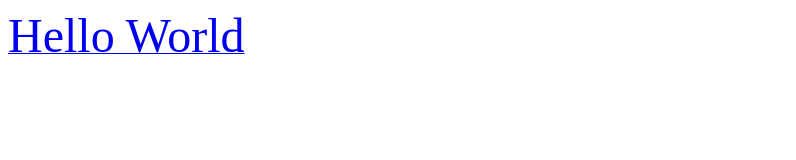
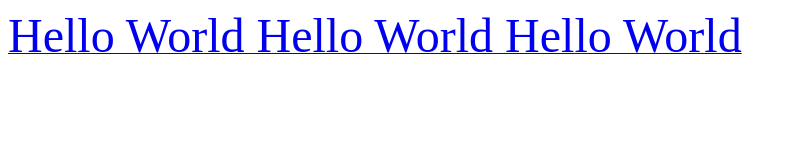
Before and after one commit to Musasshi90/musasshi90.github.io, a plain HTML site: page index.html in a window 1280 px wide. Shown: the whole page, without its empty margins (0-796 px from the left). Drawn offline with Linux system fonts and the light colour scheme.

Commit message:
Update index.html

```diff
--- a/index.html
+++ b/index.html
@@ -5,6 +5,6 @@
 </head>
 <body>
 <a href="itms-services://?action=download-manifest&url=https://musasshi90.github.io/manifest.plist"><font
-        size="+10">Hello World</font></a>
+        size="+10">Hello World Hello World Hello World</font></a>
 </body>
 </html>
```
